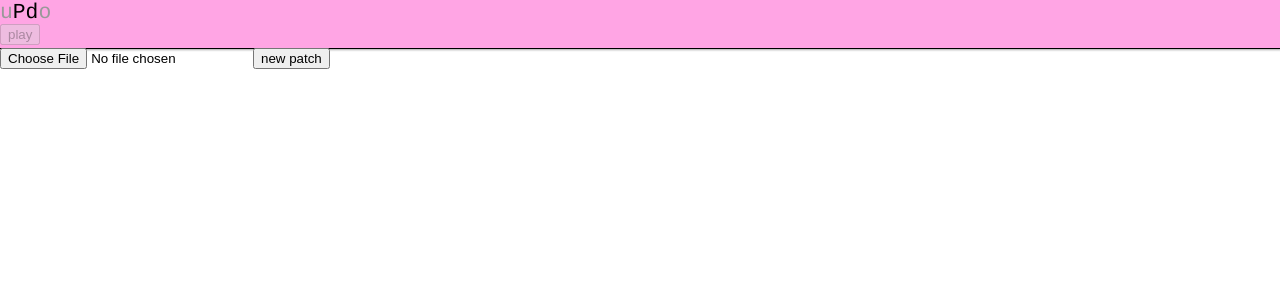
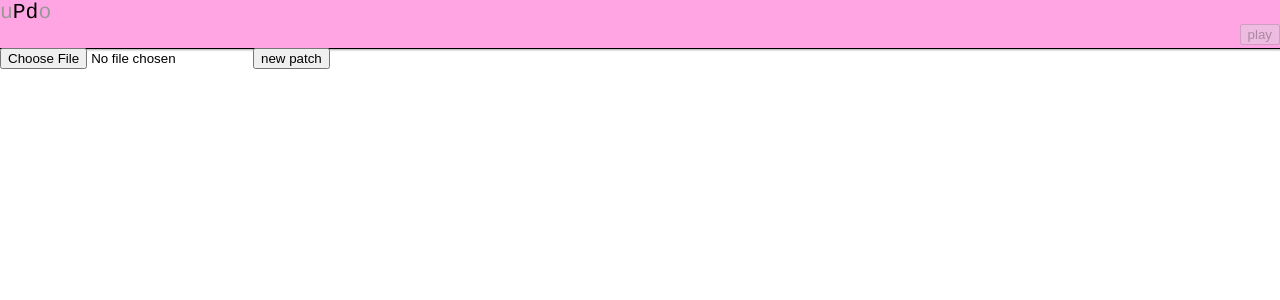
Before and after one commit to rmw2/uPdo, a React (Create React App) app: page / in a window 1280 px wide. Shown: the top 300 px of the page. Built offline with nearby package versions, Linux system fonts and the light colour scheme.

Commit message:
updated styles

```diff
--- a/src/App.css
+++ b/src/App.css
@@ -15,8 +15,11 @@ main {
     width: 100%;
 }
 
-#svg-wrapper {
-    width: 100%;
+/**********************************************************************
+ * Nav styles
+ *********************************************************************/
+.nav-box {
+    position: absolute;
     height: 100%;
 }
 
@@ -24,9 +27,21 @@ main {
     color: #999;
     font-size: 16pt;
     font-family: courier;
-
 }
 
 #pd {
     color: #000;
 }
+
+#nav-buttons {
+    position: absolute;
+    right: 0;
+    display: flex;
+    align-content: center;
+}
+
+
+#svg-wrapper {
+    width: 100%;
+    height: 100%;
+}
```
